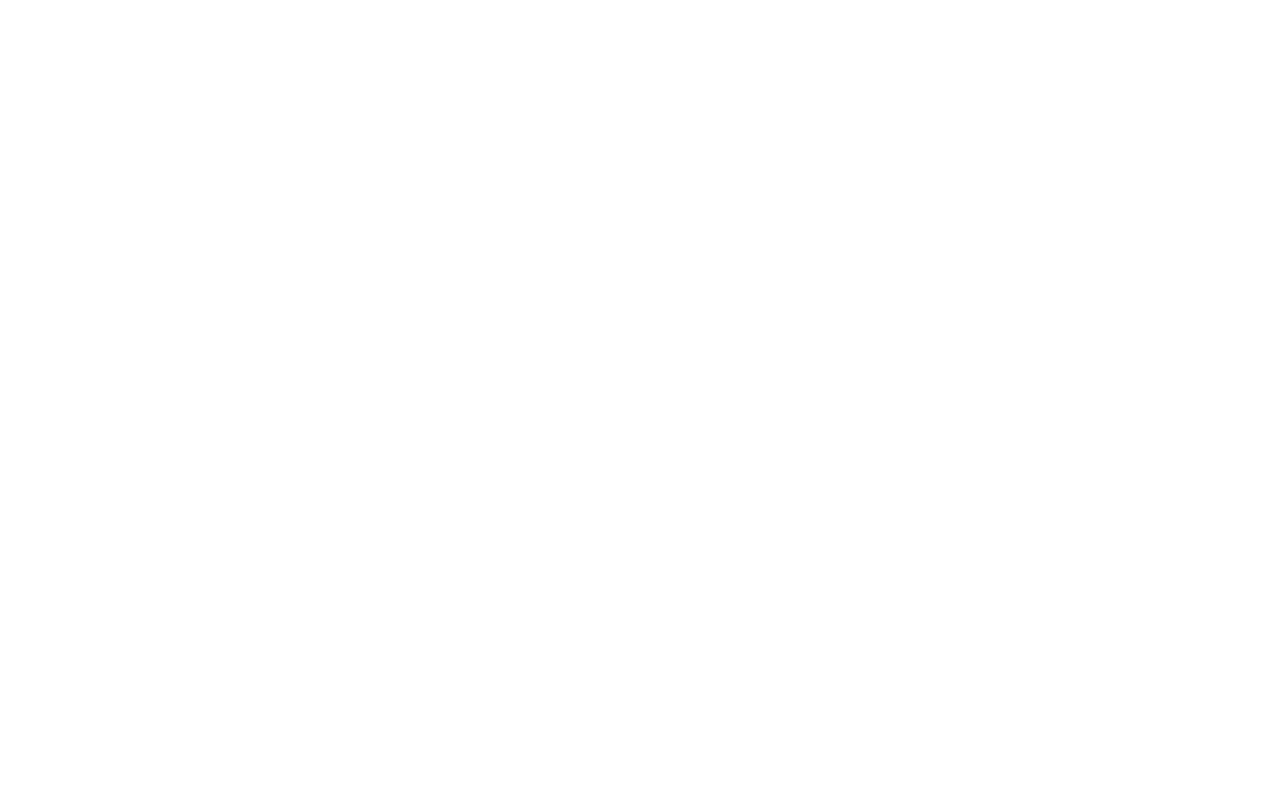
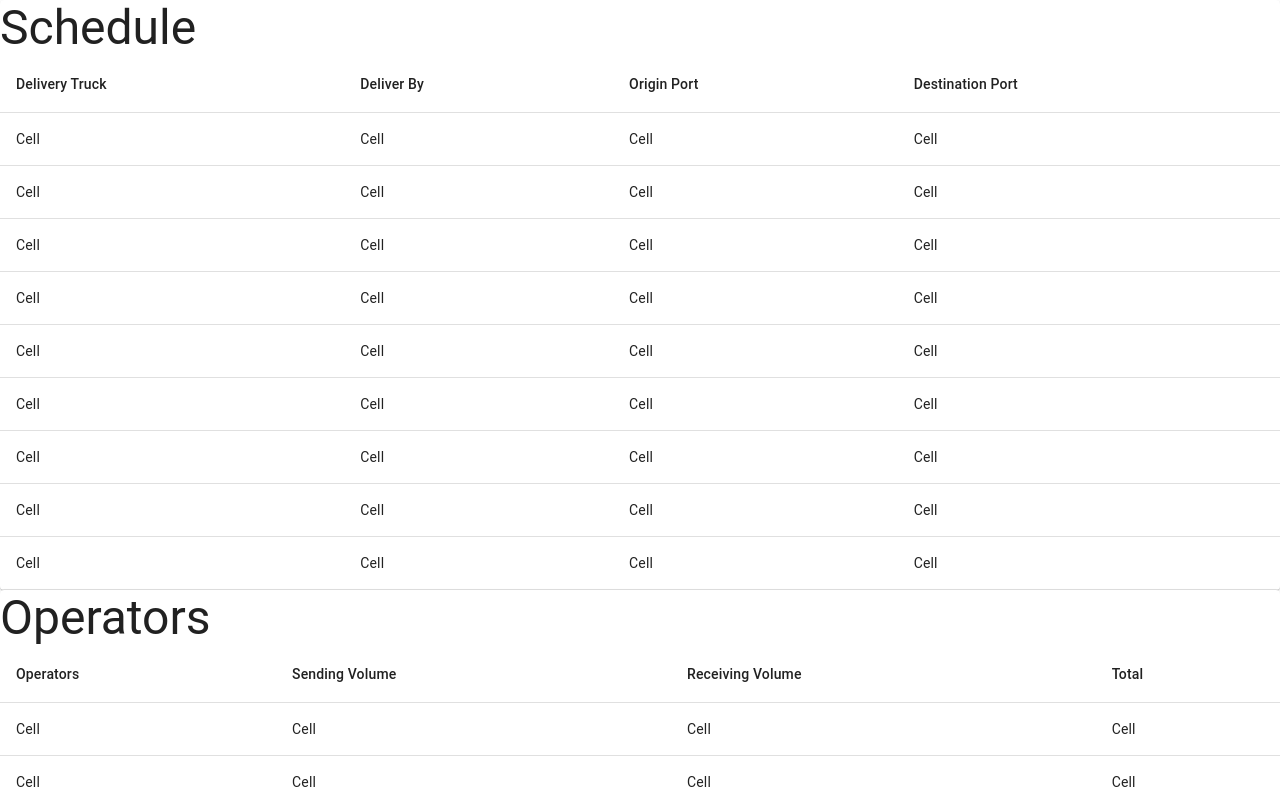
Before and after one commit to mgiang2015/PsaCodesprint, a React (Create React App) app in the folder client/: page /operator in a window 1280 px wide. Shown: the top 800 px of the page. Built offline with nearby package versions, Linux system fonts and the light colour scheme.

Commit message:
Implement tables in OperatorDashboard

```diff
--- a/client/src/App.js
+++ b/client/src/App.js
@@ -4,6 +4,7 @@
 import OperatorForm from "./Operator/OperatorForm";
 import LoginPage from "./UserAuth/LoginPage";
 import SignupPage from "./UserAuth/SignupPage";
+import OperatorDashboard from "./Operator/OperatorDashboard";
 
 function App() {
   return (
@@ -18,6 +19,9 @@
             <Route exact path="/signup">
                 <SignupPage />
             </Route>
+            <Route exact path="/operator">
+                <OperatorDashboard />
+            </Route>
         </Switch>
     </div>
   );
--- a/client/src/Components/InfoTable.js
+++ b/client/src/Components/InfoTable.js
@@ -1,4 +1,4 @@
-import { Table, TableBody, TableContainer, TableRow, TableCell, TableHead, Paper } from '@mui/material';
+import { Table, TableBody, TableContainer, TableRow, TableCell, TableHead, Paper, Typography } from '@mui/material';
 
 export default function InfoTable({ title, headings , datasets }) {
 	return (
@@ -15,7 +15,7 @@
         		<TableRow key={dataset[0]} >
         			{dataset.map((data) => (
         				<TableCell align="left" key={data}>
-        					{dataset}
+        					{data}
         				</TableCell>
         				))}
         		</TableRow>
--- /dev/null
+++ b/client/src/Operator/OperatorDashboard.js
@@ -0,0 +1,28 @@
+import InfoTable from "../Components/InfoTable"
+
+export default function OperatorDashboard() {
+	const defaultDataset = [
+	["Cell", "Cell", "Cell", "Cell"],
+	["Cell", "Cell", "Cell", "Cell"],
+	["Cell", "Cell", "Cell", "Cell"],
+	["Cell", "Cell", "Cell", "Cell"],
+	["Cell", "Cell", "Cell", "Cell"],
+	["Cell", "Cell", "Cell", "Cell"],
+	["Cell", "Cell", "Cell", "Cell"],
+	["Cell", "Cell", "Cell", "Cell"],
+	["Cell", "Cell", "Cell", "Cell"]
+	]
+
+	const title1 = "Schedule";
+	const headings1 = ["Delivery Truck", "Deliver By", "Origin Port", "Destination Port"];
+
+	const title2 = "Operators";
+	const headings2 = ["Operators", "Sending Volume", "Receiving Volume", "Total"];
+
+	return (
+		<>
+			<InfoTable title={title1} headings={headings1} datasets={defaultDataset} />
+			<InfoTable title={title2} headings={headings2} datasets={defaultDataset} />
+		</>
+	)
+}
```
